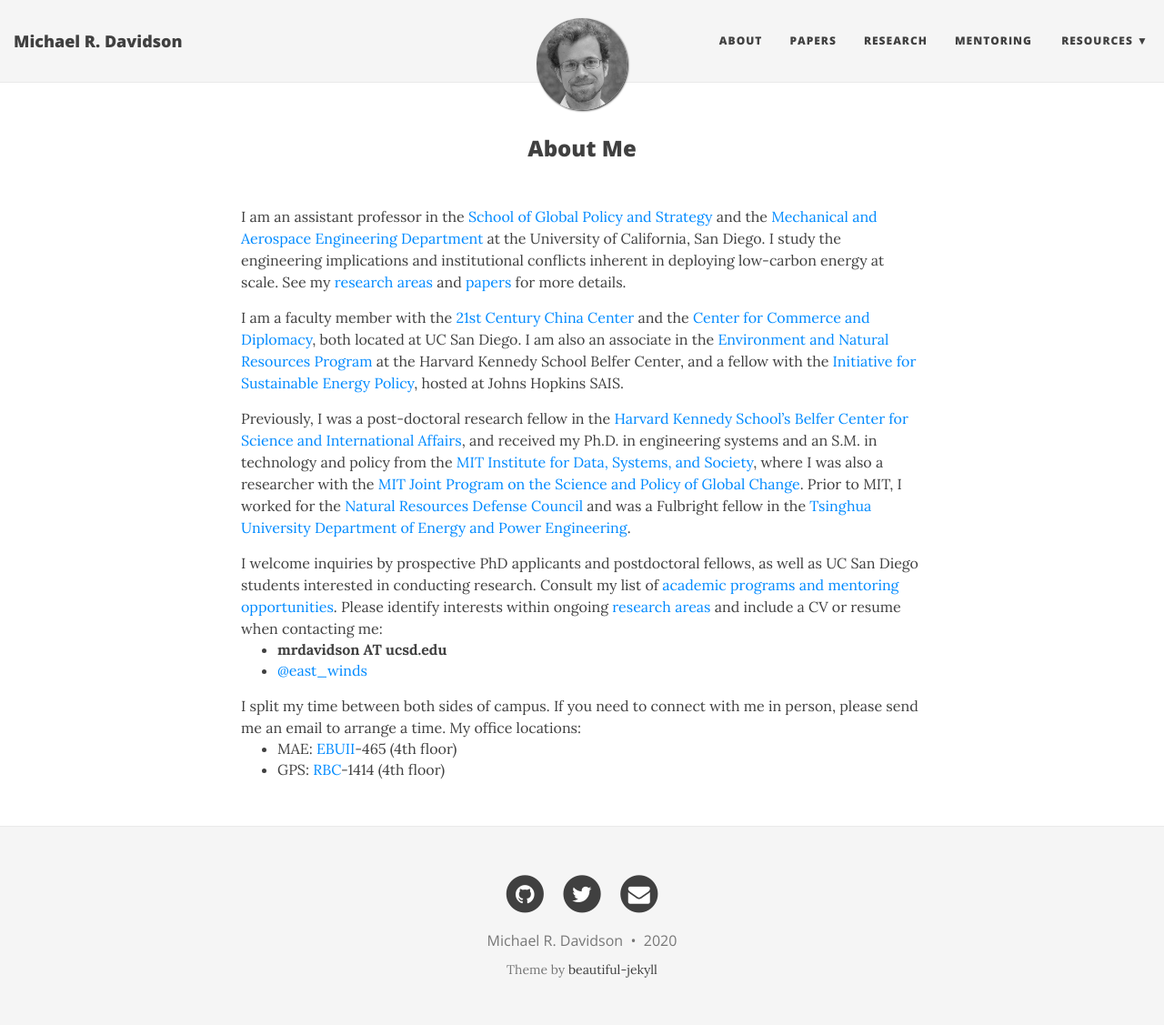
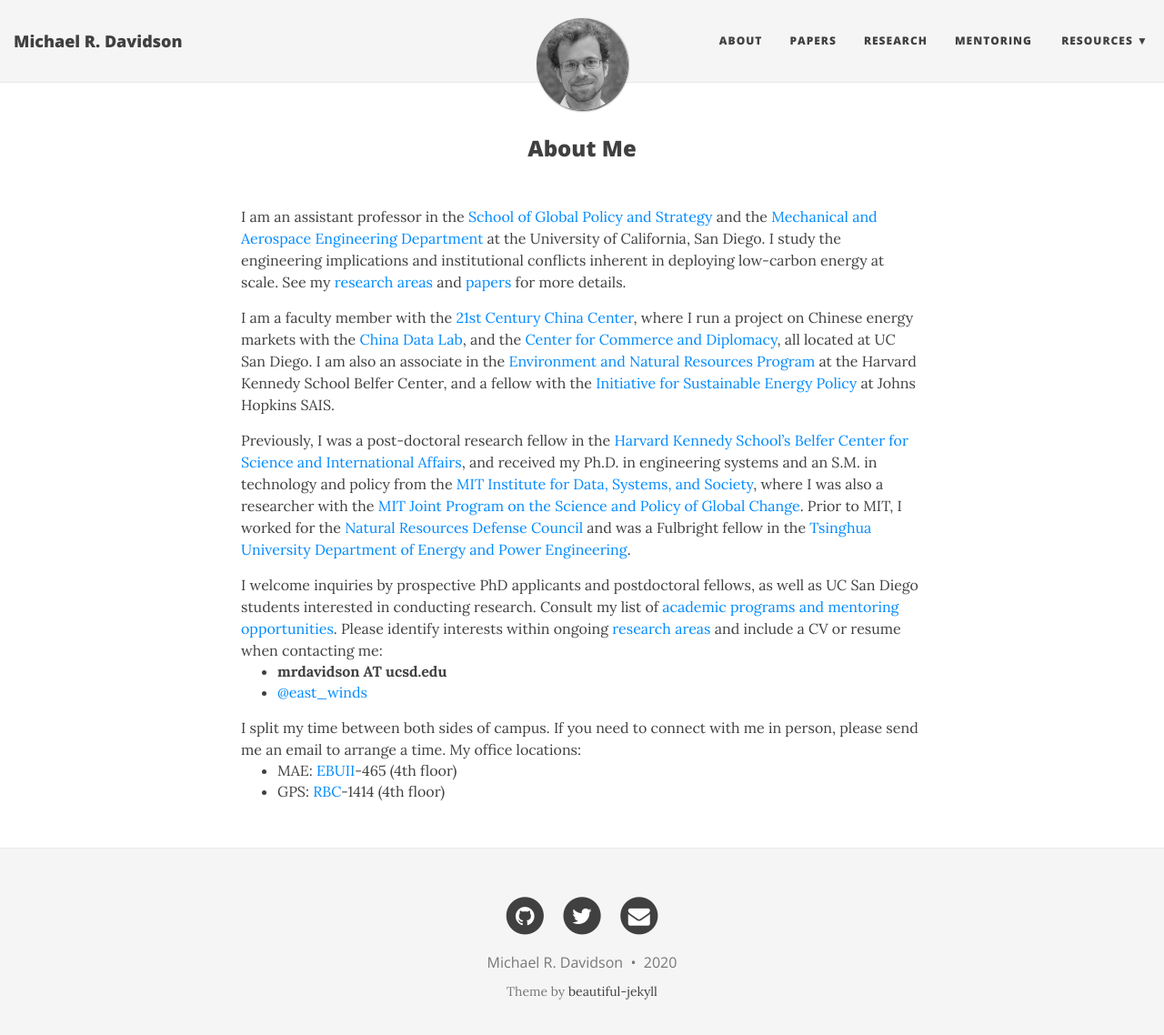
Before and after one commit to east-winds/east-winds.github.io, a Jekyll site: the page built from aboutme.md, in a window 1280 px wide and 1151 px high. Shown: the top 1138 px of the window at 91% size. Built offline with Jekyll 4.4.1, drawn with Linux system fonts in a browser that asks for light colours; nearby versions of some CDN libraries.

Commit message:
about links

```diff
--- a/aboutme.md
+++ b/aboutme.md
@@ -6,7 +6,7 @@ title: About Me
 
 I am an assistant professor in the [School of Global Policy and Strategy](http://gps.ucsd.edu/) and the [Mechanical and Aerospace Engineering Department](http://maeweb.ucsd.edu/) at the University of California, San Diego. I study the engineering implications and institutional conflicts inherent in deploying low-carbon energy at scale. See my [research areas](/research/) and [papers](/papers/) for more details.
 
-I am a faculty member with the [21st Century China Center][21ccc] and the [Center for Commerce and Diplomacy][ccd], both located at UC San Diego. I am also an associate in the [Environment and Natural Resources Program][enrp] at the Harvard Kennedy School Belfer Center, and a fellow with the [Initiative for Sustainable Energy Policy](http://sais-isep.org/), hosted at Johns Hopkins SAIS.
+I am a faculty member with the [21st Century China Center][21ccc], where I run a project on Chinese energy markets with the [China Data Lab](cdl), and the [Center for Commerce and Diplomacy][ccd], all located at UC San Diego. I am also an associate in the [Environment and Natural Resources Program][enrp] at the Harvard Kennedy School Belfer Center, and a fellow with the [Initiative for Sustainable Energy Policy](http://sais-isep.org/) at Johns Hopkins SAIS.
 
 Previously, I was a post-doctoral research fellow in the [Harvard Kennedy School's Belfer Center for Science and International Affairs][belfer], and received my Ph.D. in engineering systems and an S.M. in technology and policy from the [MIT Institute for Data, Systems, and Society](https://idss.mit.edu/), where I was also a researcher with the [MIT Joint Program on the Science and Policy of Global Change](http://globalchange.mit.edu). Prior to MIT, I worked for the [Natural Resources Defense Council](https://www.nrdc.org/) and was a Fulbright fellow in the [Tsinghua University Department of Energy and Power Engineering](http://www.te.tsinghua.edu.cn/publish/teen/index.html).
 
```
Also changed, not shown: other parts of aboutme.md (+1 -0 lines).
